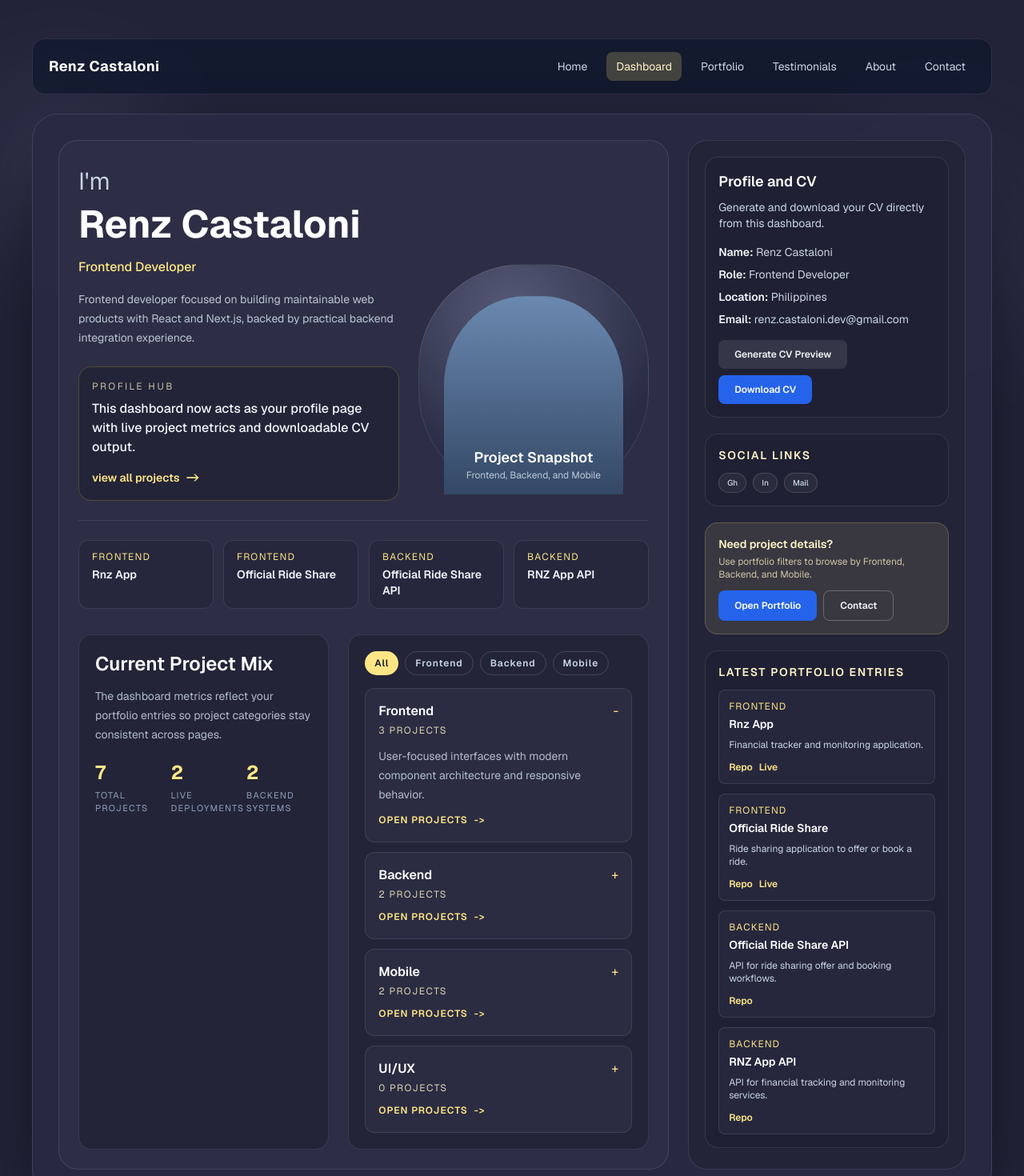
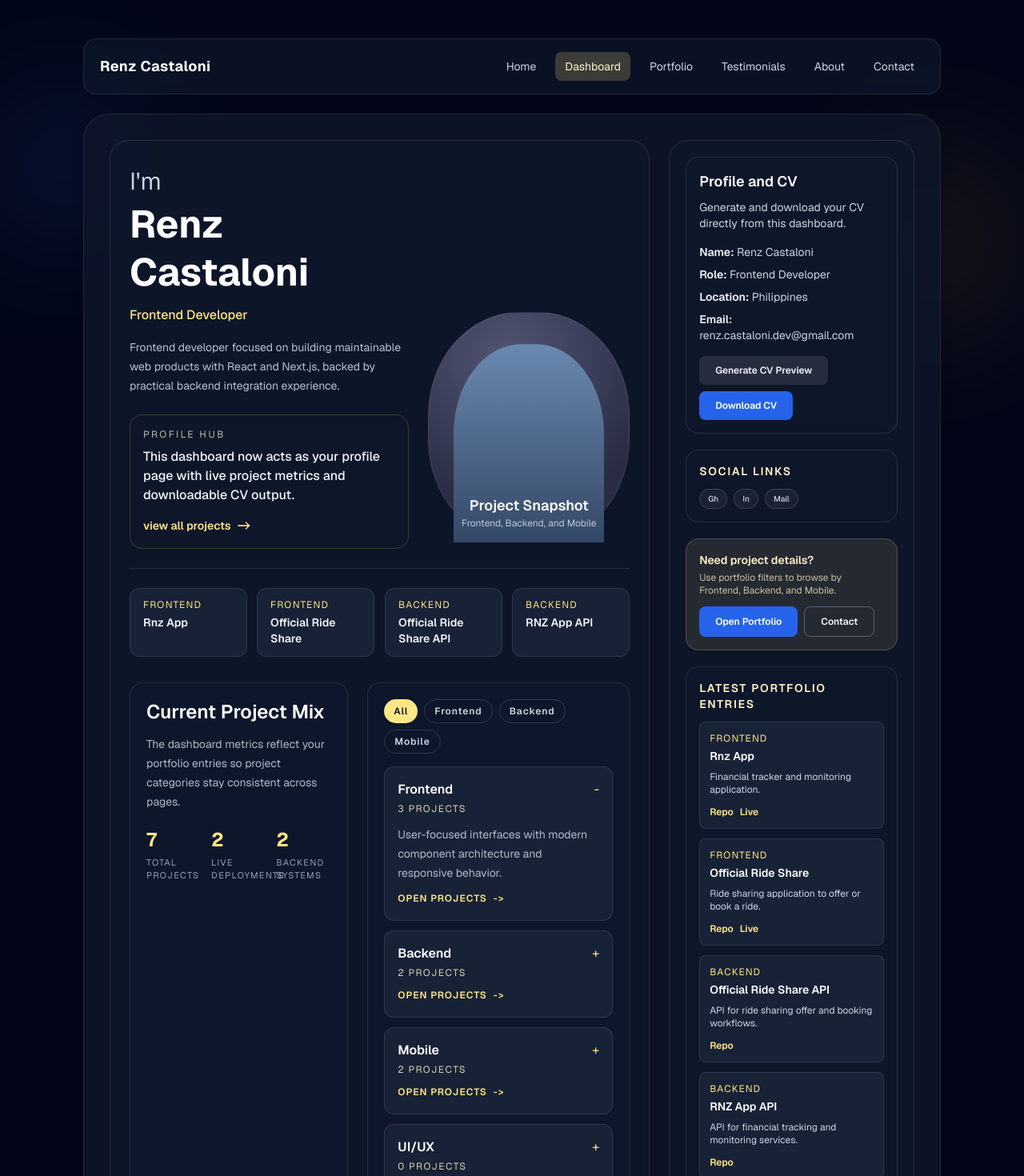
Before and after one commit to castalonirenz/my-portfolio, a Next.js app: page /dashboard in a window 1280 px wide. Shown: the top 1470 px of the page at 80% size. Built offline with nearby package versions, Linux system fonts and the light colour scheme.

Commit message:
adjusted: dashboard

```diff
--- a/src/app/dashboard/page.js
+++ b/src/app/dashboard/page.js
@@ -99,27 +99,27 @@ export default function DashboardPage() {
   }
 
   return (
-    <main className="min-h-screen bg-[#222238] text-slate-100">
+    <main className="min-h-screen bg-slate-950 text-slate-100">
       <div className="relative isolate overflow-hidden">
         <div
           className="pointer-events-none absolute -left-20 top-12 h-80 w-80 rounded-full opacity-40 blur-3xl"
           style={{
-            background: 'radial-gradient(circle, rgba(127,129,166,0.65) 0%, rgba(34,34,56,0) 70%)',
+            background: 'radial-gradient(circle, rgba(59,130,246,0.35) 0%, rgba(15,23,42,0) 70%)',
           }}
         />
         <div
           className="pointer-events-none absolute -right-20 top-28 h-96 w-96 rounded-full opacity-40 blur-3xl"
           style={{
-            background: 'radial-gradient(circle, rgba(92,97,138,0.7) 0%, rgba(34,34,56,0) 72%)',
+            background: 'radial-gradient(circle, rgba(251,191,36,0.25) 0%, rgba(15,23,42,0) 72%)',
           }}
         />
 
-        <div className="mx-auto max-w-7xl px-4 py-8 sm:px-6 lg:px-10 lg:py-12">
+        <div className="mx-auto max-w-6xl px-4 py-8 sm:px-6 lg:px-10 lg:py-12">
           <SiteHeader />
 
-          <section className="animate-fade-in mt-6 rounded-[2rem] border border-white/10 bg-[#2a2b42]/95 p-4 shadow-[0_40px_90px_-40px_rgba(0,0,0,0.95)] sm:p-6 lg:p-8">
+          <section className="animate-fade-in mt-6 rounded-[2rem] border border-white/10 bg-slate-900/80 p-4 shadow-lg shadow-slate-950/40 sm:p-6 lg:p-8">
             <div className="grid gap-6 lg:grid-cols-[2.2fr_1fr]">
-              <div className="rounded-3xl border border-white/10 bg-[#2d2e45] p-4 sm:p-6">
+              <div className="rounded-3xl border border-white/10 bg-slate-900/70 p-4 sm:p-6">
                 <div className="mt-2 grid gap-6 border-b border-white/10 pb-6 lg:grid-cols-[1.25fr_0.9fr]">
                   <div className="animate-slide-up">
                     <p className="text-3xl leading-tight text-slate-300">I&apos;m</p>
@@ -127,7 +127,7 @@ export default function DashboardPage() {
                     <p className="mt-3 text-base font-medium text-amber-200">{cvData.role}</p>
                     <p className="mt-4 max-w-md text-sm leading-6 text-slate-300/90">{siteProfile.summary}</p>
 
-                    <div className="mt-6 rounded-2xl border border-amber-300/20 bg-[#232438] p-4">
+                    <div className="mt-6 rounded-2xl border border-amber-300/20 bg-slate-900/80 p-4">
                       <p className="text-xs uppercase tracking-[0.2em] text-amber-100/75">Profile Hub</p>
                       <p className="mt-2 text-base font-medium text-slate-100">
                         This dashboard now acts as your profile page with live project metrics and downloadable CV output.
@@ -170,7 +170,7 @@ export default function DashboardPage() {
                   {featuredCards.map((project, index) => (
                     <article
                       key={project.id}
-                      className="animate-scale-in rounded-xl border border-white/10 bg-[#26273d] px-4 py-3"
+                      className="animate-scale-in rounded-xl border border-white/10 bg-slate-800/70 px-4 py-3"
                       style={{ animationDelay: `${index * 90}ms` }}
                     >
                       <p className="text-xs uppercase tracking-[0.11em] text-amber-200">{project.category}</p>
@@ -180,7 +180,7 @@ export default function DashboardPage() {
                 </div>
 
                 <div className="mt-8 grid gap-6 lg:grid-cols-[1fr_1.2fr]">
-                  <div className="rounded-2xl border border-white/10 bg-[#232438] p-5">
+                  <div className="rounded-2xl border border-white/10 bg-slate-900/70 p-5">
                     <h2 className="text-2xl font-semibold text-white">Current Project Mix</h2>
                     <p className="mt-3 text-sm leading-6 text-slate-300/85">
                       The dashboard metrics reflect your portfolio entries so project categories stay consistent across pages.
@@ -196,7 +196,7 @@ export default function DashboardPage() {
                     </div>
                   </div>
 
-                  <div className="rounded-2xl border border-white/10 bg-[#232438] p-5">
+                  <div className="rounded-2xl border border-white/10 bg-slate-900/70 p-5">
                     <div className="flex flex-wrap gap-2">
                       {portfolioCategories
                         .filter((category) => category !== 'UI/UX')
@@ -223,7 +223,7 @@ export default function DashboardPage() {
                         return (
                           <article
                             key={service.category}
-                            className="rounded-xl border border-white/10 bg-[#2b2c42] p-4 transition-transform duration-200 hover:-translate-y-0.5"
+                            className="rounded-xl border border-white/10 bg-slate-800/70 p-4 transition-transform duration-200 hover:-translate-y-0.5"
                           >
                             <button
                               type="button"
@@ -259,8 +259,8 @@ export default function DashboardPage() {
                 </div>
               </div>
 
-              <aside className="rounded-3xl border border-white/10 bg-[#232438] p-5">
-                <div className="rounded-2xl border border-white/10 bg-[#1f2033] p-4">
+              <aside className="rounded-3xl border border-white/10 bg-slate-900/70 p-5">
+                <div className="rounded-2xl border border-white/10 bg-slate-900/80 p-4">
                   <h2 className="text-lg font-semibold text-white">Profile and CV</h2>
                   <p className="mt-2 text-sm text-slate-300">Generate and download your CV directly from this dashboard.</p>
 
@@ -289,13 +289,13 @@ export default function DashboardPage() {
                   </div>
 
                   {showCvPreview && (
-                    <pre className="animate-fade-in mt-4 max-h-72 overflow-auto rounded-xl border border-white/10 bg-[#26273d] p-3 text-xs leading-5 text-slate-200">
+                    <pre className="animate-fade-in mt-4 max-h-72 overflow-auto rounded-xl border border-white/10 bg-slate-800/70 p-3 text-xs leading-5 text-slate-200">
                       {cvText}
                     </pre>
                   )}
                 </div>
 
-                <div className="mt-5 rounded-2xl border border-white/10 bg-[#1f2033] p-4">
+                <div className="mt-5 rounded-2xl border border-white/10 bg-slate-900/80 p-4">
                   <h3 className="text-sm font-semibold uppercase tracking-[0.12em] text-amber-100">Social Links</h3>
                   <div className="mt-3 flex flex-wrap gap-2">
                     {socialLinks.map((item) =>
@@ -337,12 +337,12 @@ export default function DashboardPage() {
                   </div>
                 </div>
 
-                <div className="mt-5 rounded-2xl border border-white/10 bg-[#1f2033] p-4">
+                <div className="mt-5 rounded-2xl border border-white/10 bg-slate-900/80 p-4">
                   <h3 className="text-sm font-semibold uppercase tracking-[0.12em] text-amber-100">Latest Portfolio Entries</h3>
 
                   <div className="mt-3 space-y-3">
                     {filteredProjects.slice(0, 4).map((project) => (
-                      <article key={`side-${project.id}`} className="rounded-lg border border-white/10 bg-[#26273d] p-3">
+                      <article key={`side-${project.id}`} className="rounded-lg border border-white/10 bg-slate-800/70 p-3">
                         <p className="text-xs uppercase tracking-[0.1em] text-amber-200">{project.category}</p>
                         <h4 className="mt-1 text-sm font-semibold text-white">{project.title}</h4>
                         <p className="mt-2 text-xs text-slate-300">{project.summary}</p>
```
